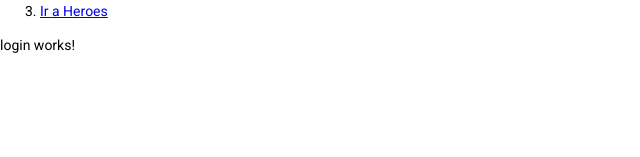
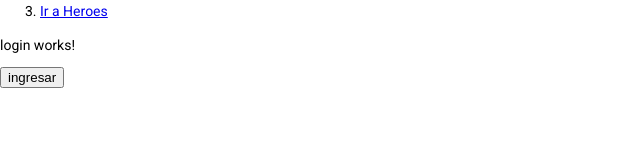
Before and after one commit to luceroraul12/05-heroesApp, an Angular app: page /auth/login in a window 1280 px wide. Shown: the part 135-292 px from the top of the page, without its empty margins (0-640 px from the left). Built offline with nearby package versions, Linux system fonts and the light colour scheme.

Commit message:
router link entre listado de heroes y login

```diff
--- a/src/app/auth/pages/login/login.component.html
+++ b/src/app/auth/pages/login/login.component.html
@@ -1 +1,3 @@
 <p>login works!</p>
+
+<button pButton class="p-button-raised" (click)="login()"> ingresar </button>
--- a/src/app/auth/pages/login/login.component.ts
+++ b/src/app/auth/pages/login/login.component.ts
@@ -1,4 +1,5 @@
 import { Component, OnInit } from '@angular/core';
+import { Router } from '@angular/router';
 
 @Component({
   selector: 'app-login',
@@ -8,9 +9,12 @@ import { Component, OnInit } from '@angular/core';
 })
 export class LoginComponent implements OnInit {
 
-  constructor() { }
+  constructor(private router: Router) { }
 
   ngOnInit(): void {
   }
 
+  login(): void {
+    this.router.navigate(['./heroes/listado'])
+  }
 }
--- a/src/app/heroes/pages/home/home.component.html
+++ b/src/app/heroes/pages/home/home.component.html
@@ -37,7 +37,7 @@
 
         <span class="spacer"></span>
 
-        <button mat-icon-button (click)="sidenav.toggle()">
+        <button mat-icon-button (click)="sidenav.toggle()" (click)="logout()">
             <mat-icon>logout</mat-icon>
         </button>
     </mat-toolbar>
--- a/src/app/heroes/pages/home/home.component.ts
+++ b/src/app/heroes/pages/home/home.component.ts
@@ -1,4 +1,5 @@
 import { Component, OnInit } from '@angular/core';
+import { Router } from '@angular/router';
 
 @Component({
   selector: 'app-home',
@@ -12,7 +13,11 @@ import { Component, OnInit } from '@angular/core';
   ],
 })
 export class HomeComponent implements OnInit {
-  constructor() {}
+  constructor(private router: Router) {}
 
   ngOnInit(): void {}
+
+  logout(): void {
+    this.router.navigate(['./auth']);
+  }
 }
```
